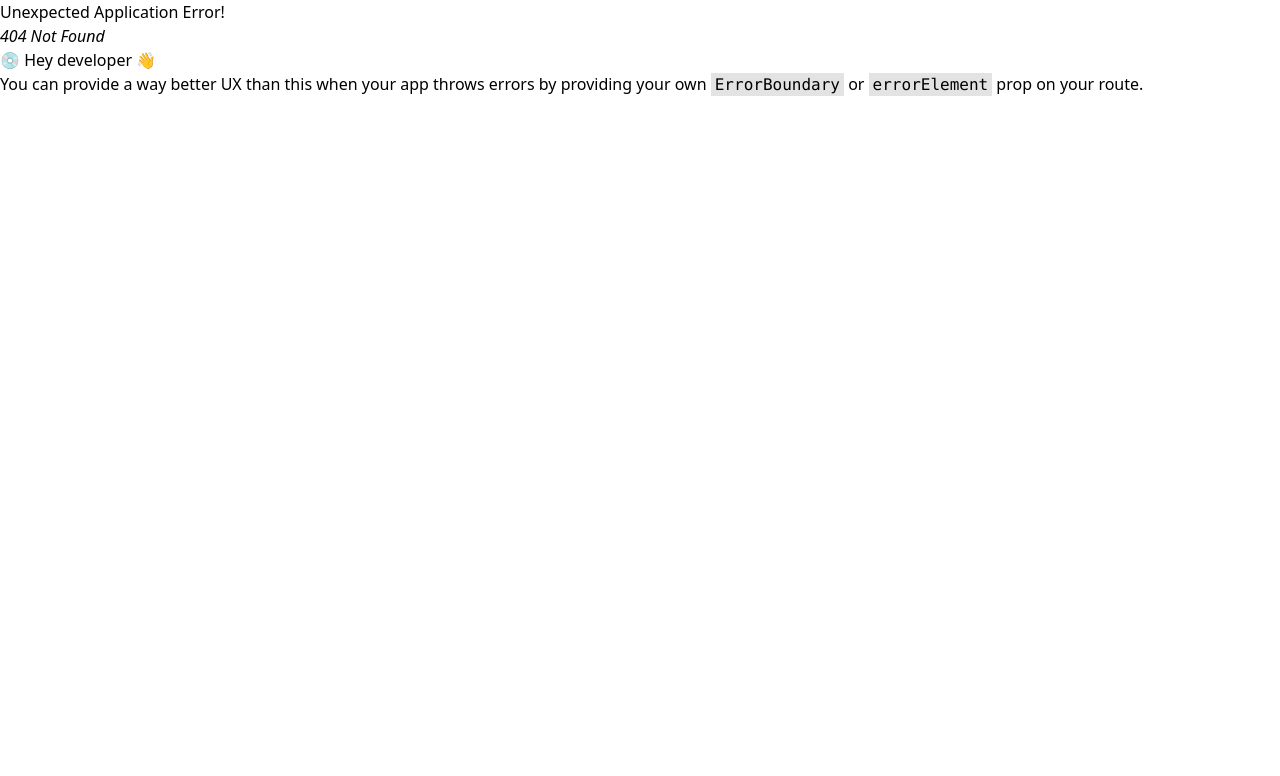
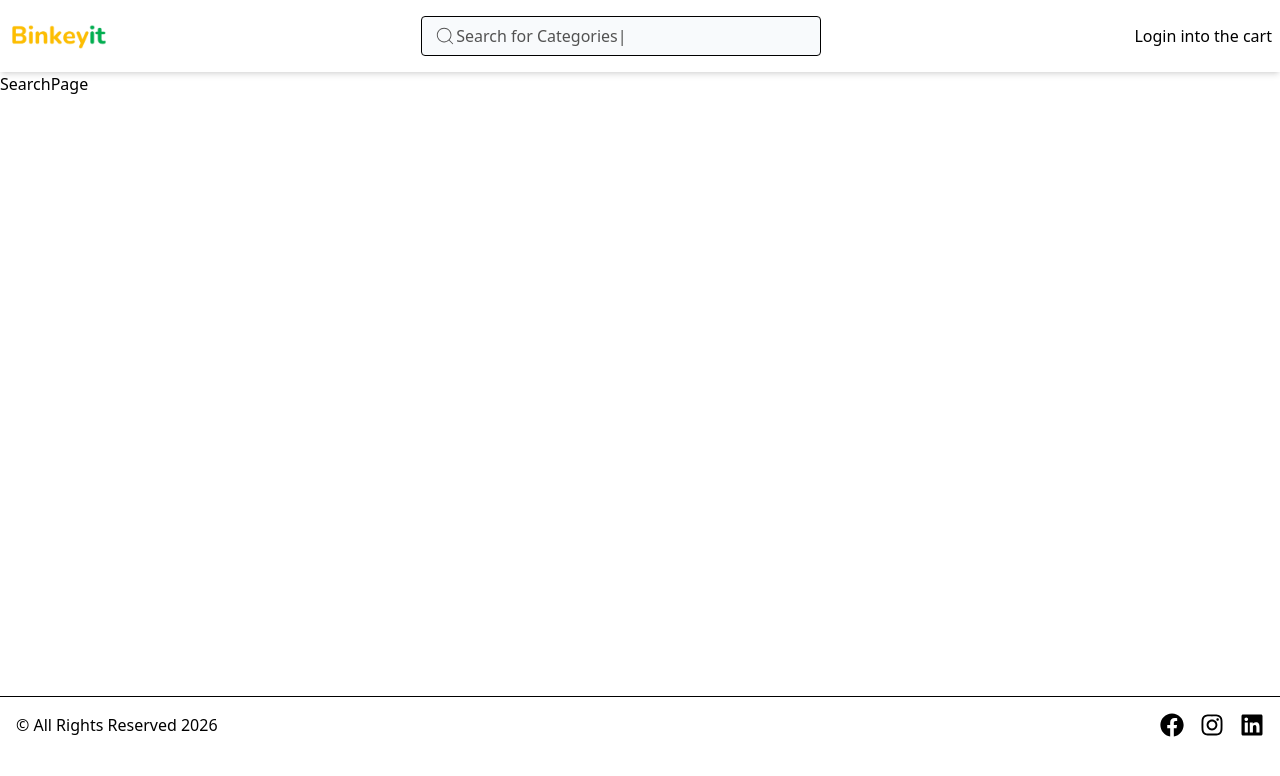
Before and after one commit to kamalsinha7305/B_C, a React app in the folder frontend/: page /search in a window 1280 px wide. Before the commit this address had no page. Shown: the top 776 px of the page. Built offline with nearby package versions, Linux system fonts and the light colour scheme; the HTML template or start-up script is replaced by a standard one.

Commit message:
upated_seerach_page

```diff
--- a/frontend/package.json
+++ b/frontend/package.json
@@ -15,6 +15,7 @@
     "react-dom": "^19.2.0",
     "react-icons": "^5.5.0",
     "react-router-dom": "^7.13.0",
+    "react-type-animation": "^3.2.0",
     "tailwindcss": "^4.1.18"
   },
   "devDependencies": {
--- a/frontend/src/components/Header.jsx
+++ b/frontend/src/components/Header.jsx
@@ -1,13 +1,29 @@
 import React from 'react'
 import logo from '../assets/logo.png'
+import Search from './Search'
+import { Link } from 'react-router-dom'
 function Header() {
   return (
-    <header className='h-20 shadow-md sticky top-0'>
-    <div>
+    <header className='h-18 shadow-md sticky top-0'>
+      <div className='conatiner mx-auto flex items-center h-full px-2 justify-between'>
+
+        <div className='h-full'>
+          <Link to={"/"} className='h-full flex justify-center items-center '>
+            <img src={logo} width={100} height={50} alt="Logo" className='hidden lg:block'/>
+            <img src={logo} width={100} height={50} alt="Logo" className='lg:hidden '/>
+          </Link>
+
+        </div>
+
         <div>
-            <img src={logo} width={100} height={50} alt="Logo"/>
+         <Search/>
         </div>
-    </div>
+
+        <div>
+          Login into the cart
+        </div>
+
+      </div>
 
     </header>
   )
--- /dev/null
+++ b/frontend/src/components/Search.jsx
@@ -0,0 +1,38 @@
+import React from 'react'
+import {CiSearch} from 'react-icons/ci';
+import { TypeAnimation } from 'react-type-animation';
+
+function Search() {
+
+  const redirectToSearchPage =()=>{
+    const navigateTo = useNavigate
+  }
+  return (
+    <div className='  min-w-65 lg:min-w-100 lg:h-10 rounded border bg-slate-50'>
+    <button className='flex justify-center items-center h-full p-3 text-neutral-600 '>
+        <CiSearch size={22} />
+        <TypeAnimation
+  sequence={[
+    // Same substring at the start will only be typed once, initially
+    'Search for Products',
+    1000,
+    'Search for Brands',
+    1000,
+    'Search for Categories',
+    1000,
+    'Search for Stores',
+    1000,
+  ]}
+  speed={50}
+  style={{ fontSize: 'sm' }}
+  repeat={Infinity}
+/>
+    </button>
+    <div className=''>
+
+    </div>
+    </div>
+  )
+}
+
+export default Search
--- /dev/null
+++ b/frontend/src/pages/SearchPage.jsx
@@ -0,0 +1,9 @@
+import React from 'react'
+
+function SearchPage() {
+  return (
+    <div>SearchPage</div>
+  )
+}
+
+export default SearchPage
--- a/frontend/src/route/index.jsx
+++ b/frontend/src/route/index.jsx
@@ -4,6 +4,7 @@ import {
 } from "react-router";
 import App from "../App";
 import Home from "../pages/Home"
+import SearchPage from "../pages/SearchPage";
 const router = createBrowserRouter([
   {
     path: "/",
@@ -12,6 +13,10 @@ const router = createBrowserRouter([
         {
             path :"",
             element :<Home/>
+        },
+        {
+          path:"search",
+          element:<SearchPage/>
         }
     ]
   },
```
Also changed, not shown: 1 other file (tests, documents, lock files or other folders).
